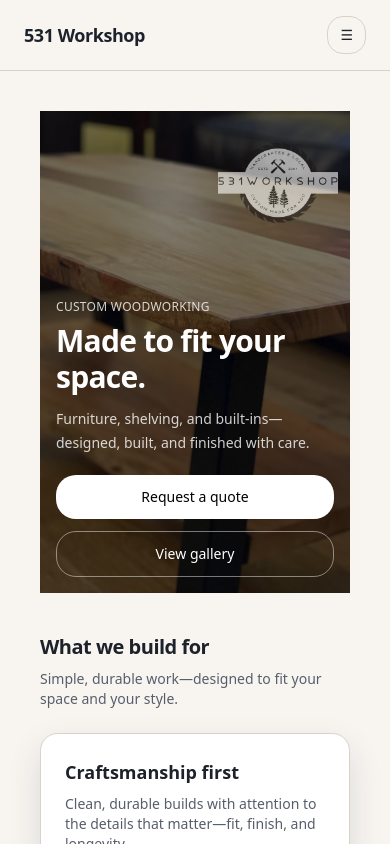
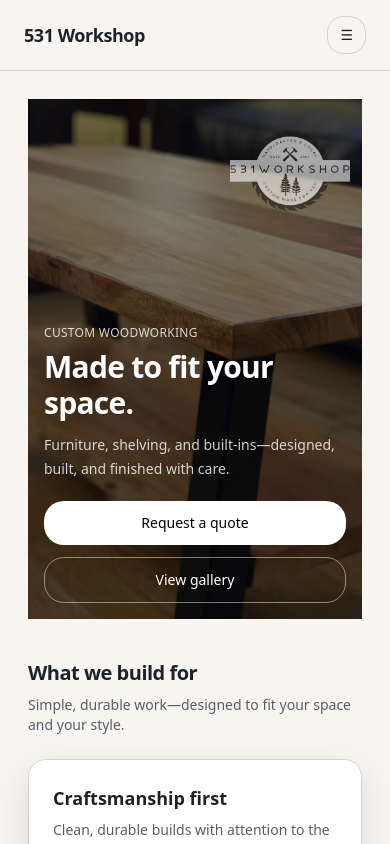
Before and after one commit to 3ef-studio/531workshop-site, a Next.js app: page / in a window 390 px wide. Shown: the top 844 px of the page. Built offline with nearby package versions, Linux system fonts and the light colour scheme; no server answers.

Commit message:
updates to style

```diff
--- a/app/contact/page.tsx
+++ b/app/contact/page.tsx
@@ -18,9 +18,6 @@ export default function ContactPage() {
           <div className="ui-card p-6 sm:p-8">
             <ContactForm />
           </div>
-          <p className="mt-3 text-xs text-muted-foreground">
-            Note: Form submission is currently disabled for design review. We’ll wire this up next.
-          </p>
         </div>
 
         {/* Contact info / expectations */}
--- a/app/page.tsx
+++ b/app/page.tsx
@@ -5,7 +5,7 @@ import { VALUE_PROPS, FEATURED_ITEMS, TESTIMONIALS, TESTIMONIAL_META } from "@/l
 
 export default function Home() {
   return (
-    <main className="mx-auto max-w-6xl p-6 sm:p-10">
+    <main className="mx-auto max-w-6xl p-3 sm:p-3">
       <Hero />
 
       {/* Value Props */}
--- a/components/Header.tsx
+++ b/components/Header.tsx
@@ -56,7 +56,6 @@ export default function Header() {
 
         {/* Desktop nav */}
         <nav className="hidden sm:flex items-center gap-2">
-          <NavItem href="/">Home</NavItem>
           <NavItem href="/gallery1">Gallery 1</NavItem>
           <NavItem href="/gallery2">Gallery 2</NavItem>
           <NavItem href="/shop">Shop</NavItem>
@@ -80,9 +79,6 @@ export default function Header() {
       {open ? (
         <div className="sm:hidden border-t border-border">
           <nav className="mx-auto max-w-6xl px-6 py-3 flex flex-col gap-1">
-            <Link onClick={() => setOpen(false)} href="/" className="px-3 py-2 rounded-xl text-sm hover:bg-card/60">
-              Home
-            </Link>
             <Link onClick={() => setOpen(false)} href="/gallery1" className="px-3 py-2 rounded-xl text-sm hover:bg-card/60">
               Gallery 1
             </Link>
```
